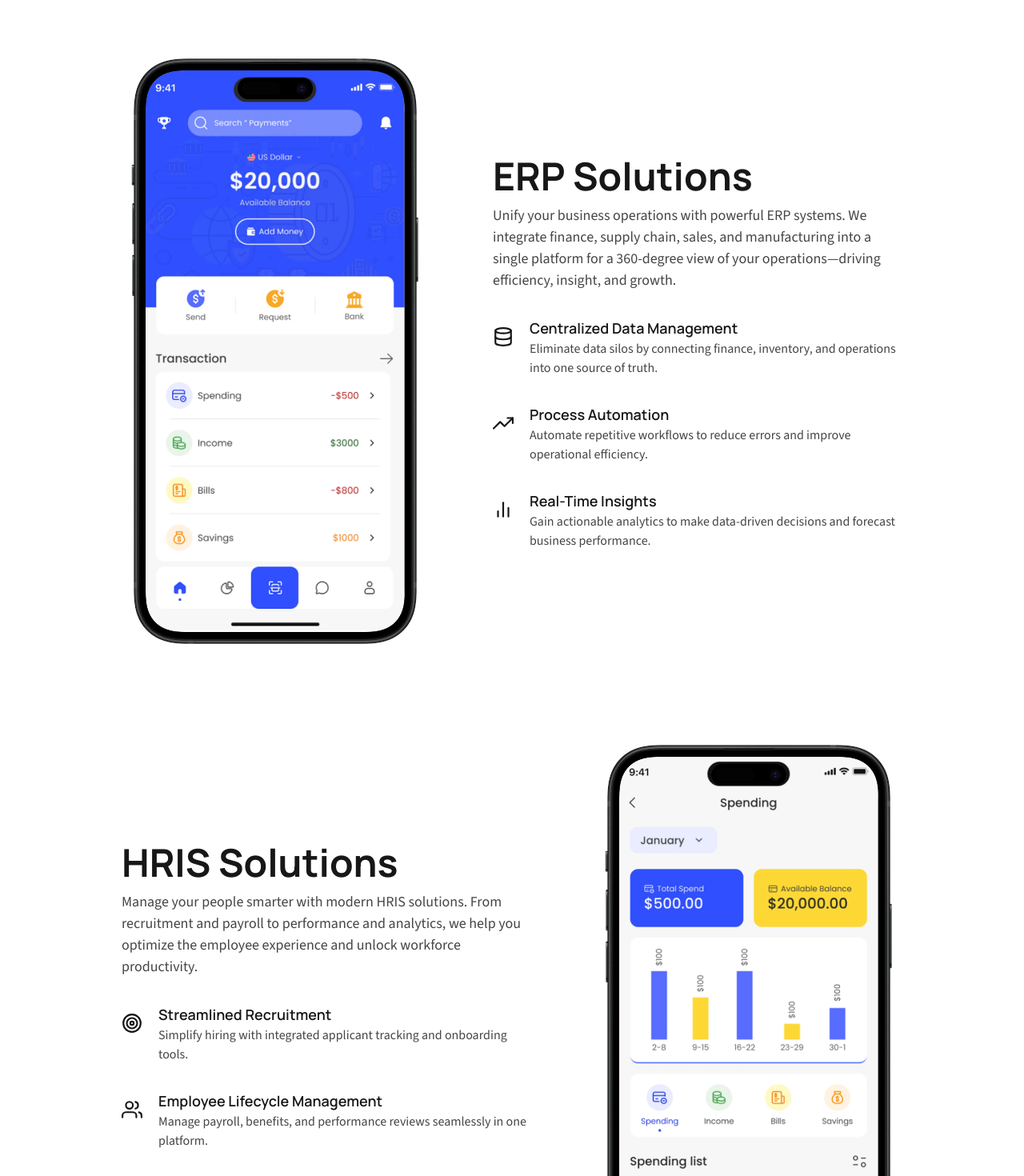
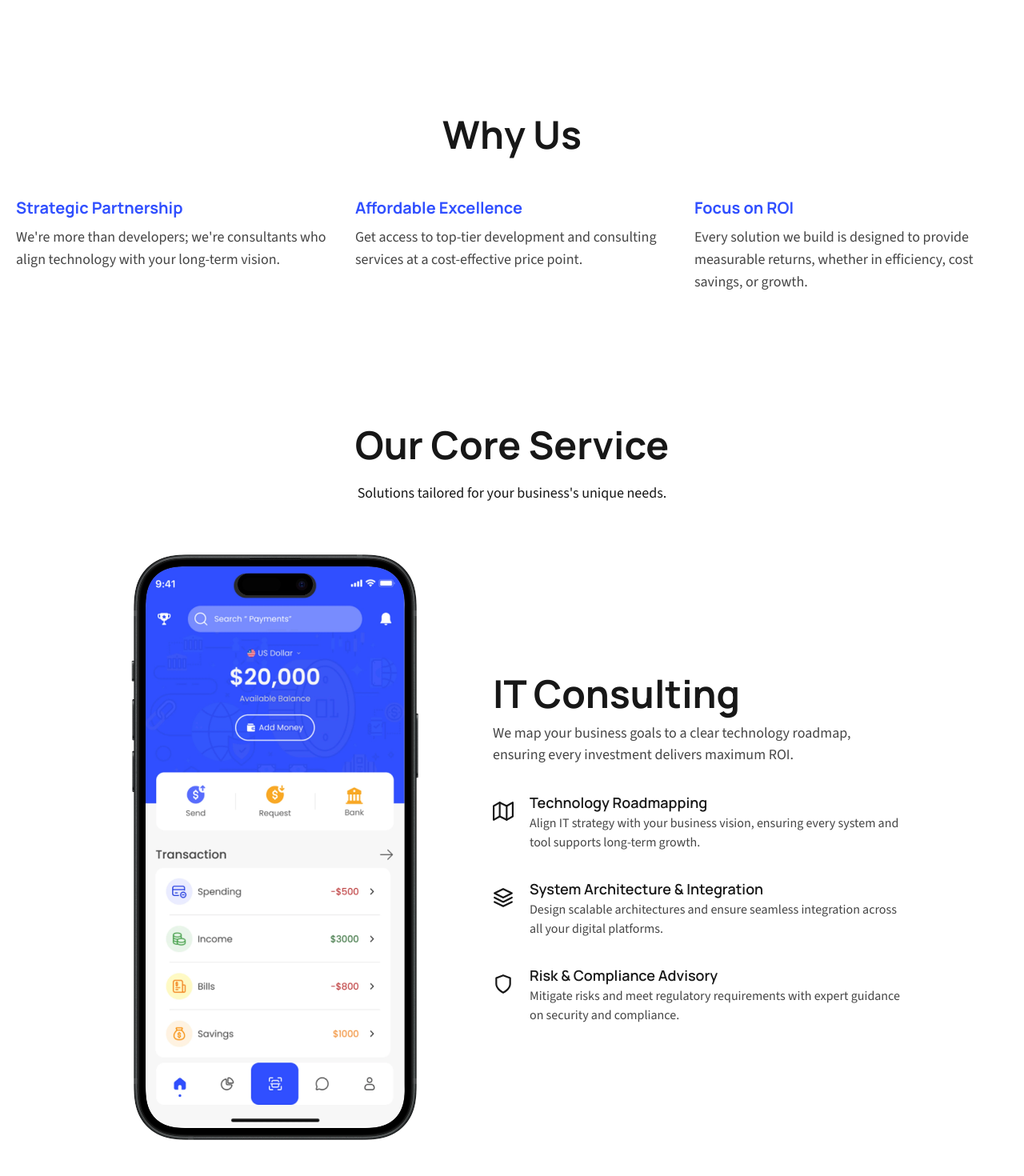
Before and after one commit to Exp-Tech-Indonesia/company-profile, a Next.js app: page / in a window 1280 px wide. Shown: the part 1080-2550 px from the top of the page at 80% size. Built offline with nearby package versions, Linux system fonts and the light colour scheme.

Commit message:
update copy and content

```diff
--- a/src/app/page.tsx
+++ b/src/app/page.tsx
@@ -6,6 +6,7 @@ import Container from "@/components/Container";
 import Section from "@/components/Section";
 import Stats from "@/components/Stats";
 import CTA from "@/components/CTA";
+import WhyUs from "@/components/WhyUs";
 
 const HomePage: React.FC = () => {
   return (
@@ -13,16 +14,16 @@ const HomePage: React.FC = () => {
       <Hero />
       <Logos />
       <Container>
-        <Benefits />
-
-        {/* <Section
-          id="pricing"
-          title="Pricing"
-          description="Simple, transparent pricing. No surprises."
+        <Section id="Why Us" title="Why Us" description="">
+          <WhyUs />
+        </Section>
+        <Section
+          id="Our Core Service"
+          title="Our Core Service"
+          description="Solutions tailored for your business's unique needs."
         >
-          <Pricing />
-        </Section> */}
-
+          <Benefits />
+        </Section>
         <Section
           id="testimonials"
           title="What Our Clients Say"
@@ -30,11 +31,7 @@ const HomePage: React.FC = () => {
         >
           <Testimonials />
         </Section>
-
-        {/* <FAQ /> */}
-
         <Stats />
-
         <CTA />
       </Container>
     </>
--- /dev/null
+++ b/src/components/Icon.tsx
@@ -0,0 +1,78 @@
+export const ExpTechLogo = ({ className }: { className?: string }) => (
+  <svg
+    className={className}
+    viewBox="0 0 150 40"
+    fill="currentColor"
+    xmlns="http://www.w3.org/2000/svg"
+  >
+    <text
+      x="45"
+      y="30"
+      fontFamily="Arial, sans-serif"
+      fontSize="30"
+      fontWeight="bold"
+      fill="currentColor"
+    >
+      EXP Tech
+    </text>
+    <path
+      d="M5 5 L 35 5 L 35 15 L 15 15 L 15 25 L 35 25 L 35 35 L 5 35 Z M 20 17.5 C 20 14.46 22.46 12 25.5 12 C 28.54 12 31 14.46 31 17.5 C 31 20.54 28.54 23 25.5 23 C 22.46 23 20 20.54 20 17.5 Z M 25.5 12 C 22.46 12 20 14.46 20 17.5 C 20 20.54 22.46 23 25.5 23 C 28.54 23 31 20.54 31 17.5 C 31 14.46 28.54 12 25.5 12"
+      stroke="currentColor"
+      strokeWidth="2"
+      fill="none"
+      transform="translate(-5, 0) scale(0.8)"
+    />
+  </svg>
+);
+
+// Icon Components for services
+export const ConsultingIcon = () => (
+  <svg
+    xmlns="http://www.w3.org/2000/svg"
+    className="h-12 w-12 mb-4 text-sky-500"
+    fill="none"
+    viewBox="0 0 24 24"
+    stroke="currentColor"
+    strokeWidth={2}
+  >
+    <path
+      strokeLinecap="round"
+      strokeLinejoin="round"
+      d="M17 20h5v-2a3 3 0 00-5.356-1.857M17 20H7m10 0v-2c0-.656-.126-1.283-.356-1.857M7 20H2v-2a3 3 0 015.356-1.857M7 20v-2c0-.656.126-1.283.356-1.857m0 0a5.002 5.002 0 019.288 0M15 7a3 3 0 11-6 0 3 3 0 016 0zm6 3a2 2 0 11-4 0 2 2 0 014 0zM7 10a2 2 0 11-4 0 2 2 0 014 0z"
+    />
+  </svg>
+);
+
+export const ERPIcon = () => (
+  <svg
+    xmlns="http://www.w3.org/2000/svg"
+    className="h-12 w-12 mb-4 text-sky-500"
+    fill="none"
+    viewBox="0 0 24 24"
+    stroke="currentColor"
+    strokeWidth={2}
+  >
+    <path
+      strokeLinecap="round"
+      strokeLinejoin="round"
+      d="M4 7v10c0 2.21 3.582 4 8 4s8-1.79 8-4V7M4 7c0 2.21 3.582 4 8 4s8-1.79 8-4M4 7l8-4 8 4m-8 4v10m0-10L4 7"
+    />
+  </svg>
+);
+
+export const HRISIcon = () => (
+  <svg
+    xmlns="http://www.w3.org/2000/svg"
+    className="h-12 w-12 mb-4 text-sky-500"
+    fill="none"
+    viewBox="0 0 24 24"
+    stroke="currentColor"
+    strokeWidth={2}
+  >
+    <path
+      strokeLinecap="round"
+      strokeLinejoin="round"
+      d="M12 4.354a4 4 0 110 5.292M15 21H3v-1a6 6 0 0112 0v1zm0 0h6v-1a6 6 0 00-9-5.197M15 21v-2a4 4 0 00-4-4H9a4 4 0 00-4 4v2"
+    />
+  </svg>
+);
--- /dev/null
+++ b/src/components/WhyUs.tsx
@@ -0,0 +1,35 @@
+export default function WhyUs() {
+  return (
+    <section>
+      <div className="grid md:grid-cols-3 gap-8 text-left">
+        <div>
+          <h3 className="text-xl font-bold text-center lg:text-left text-secondary mb-2">
+            Strategic Partnership
+          </h3>
+          <p className="text-foreground-accent text-center lg:text-left">
+            We&apos;re more than developers; we&apos;re consultants who align
+            technology with your long-term vision.
+          </p>
+        </div>
+        <div>
+          <h3 className="text-xl font-bold text-center lg:text-left text-secondary mb-2">
+            Affordable Excellence
+          </h3>
+          <p className="text-foreground-accent text-center lg:text-left">
+            Get access to top-tier development and consulting services at a
+            cost-effective price point.
+          </p>
+        </div>
+        <div>
+          <h3 className="text-xl font-bold text-center lg:text-left text-secondary mb-2">
+            Focus on ROI
+          </h3>
+          <p className="text-foreground-accent text-center lg:text-left">
+            Every solution we build is designed to provide measurable returns,
+            whether in efficiency, cost savings, or growth.
+          </p>
+        </div>
+      </div>
+    </section>
+  );
+}
--- a/src/data/benefits.tsx
+++ b/src/data/benefits.tsx
@@ -5,11 +5,40 @@ import {
   FiUsers,
   FiTarget,
   FiTrendingUp,
+  FiMap,
+  FiLayers,
+  FiShield,
 } from "react-icons/fi";
 
 import { IBenefit } from "@/types";
 
 export const benefits: IBenefit[] = [
+  {
+    title: "IT Consulting",
+    description:
+      "We map your business goals to a clear technology roadmap, ensuring every investment delivers maximum ROI.",
+    bullets: [
+      {
+        title: "Technology Roadmapping",
+        description:
+          "Align IT strategy with your business vision, ensuring every system and tool supports long-term growth.",
+        icon: <FiMap size={26} />,
+      },
+      {
+        title: "System Architecture & Integration",
+        description:
+          "Design scalable architectures and ensure seamless integration across all your digital platforms.",
+        icon: <FiLayers size={26} />,
+      },
+      {
+        title: "Risk & Compliance Advisory",
+        description:
+          "Mitigate risks and meet regulatory requirements with expert guidance on security and compliance.",
+        icon: <FiShield size={26} />,
+      },
+    ],
+    imageSrc: "/images/mockup-1.webp",
+  },
   {
     title: "ERP Solutions",
     description:
--- a/src/data/hero.ts
+++ b/src/data/hero.ts
@@ -1,7 +1,7 @@
 // create met the copy for company website as software house company
 export const heroDetails = {
-  heading: "Transform Your Business with ERP & HRIS Solutions",
+  heading: "Digital Transformation, Simplified & Affordable.",
   subheading:
-    "We help growing companies streamline operations, automate workflows, and empower their workforce through tailored technology solutions.",
+    " We are your strategic technology partner, crafting custom ERP, HRIS, and IT solutions that drive growth and efficiency without breaking the bank.",
   centerImageSrc: "/images/hero-mockup.webp",
 };
```
